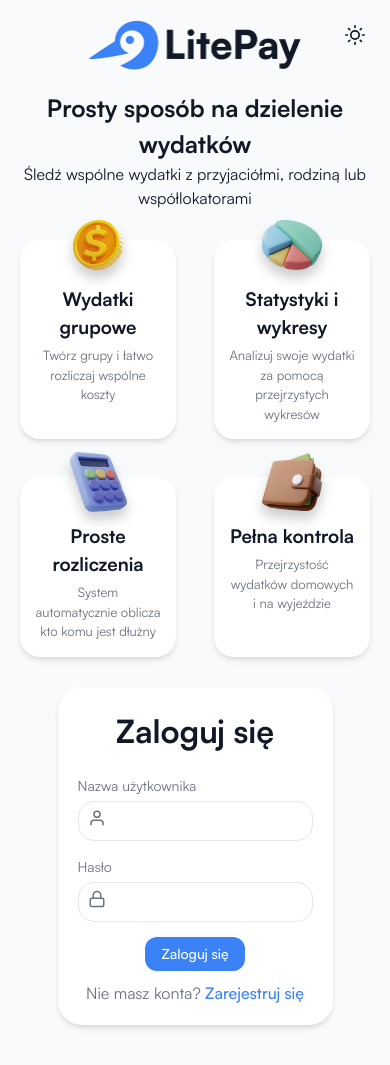
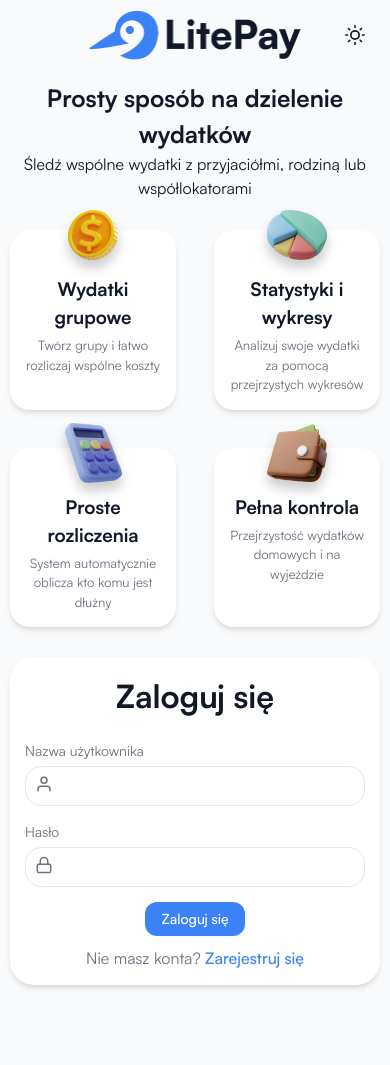
Before and after one commit to hadoyyo/LitePay-WebApp, a React (Create React App) app in the folder LitePay-Project/client/: page /login in a window 390 px wide. After the commit the page ends 1015 px from the top, so only its background shows below. Built offline with nearby package versions, Linux system fonts and the light colour scheme; no server answers.

Commit message:
Adjust auth form width on mobile devices

```diff
--- a/LitePay-Project/client/src/components/common/Card.jsx
+++ b/LitePay-Project/client/src/components/common/Card.jsx
@@ -7,6 +7,10 @@ const CardContainer = styled.div`
   padding: ${({ $padding }) => $padding || '2rem'};
   margin-bottom: 2rem;
   transition: box-shadow 0.3s ease;
+
+  @media (max-width: 576px) {
+    padding: 1.5rem;
+  }
 
   &:hover {
     box-shadow: ${({ theme, $hover }) => ($hover ? theme.shadows.md : 'none')};
@@ -32,9 +36,9 @@ const CardBody = styled.div`
   color: ${({ theme }) => theme.colors.textSecondary};
 `;
 
-export default function Card({ title, children, padding, hover, actions }) {
+export default function Card({ title, children, padding, hover, actions, className }) {
   return (
-    <CardContainer $padding={padding} $hover={hover}>
+    <CardContainer className={className} $padding={padding} $hover={hover}>
       {title && (
         <CardHeader>
           <CardTitle>{title}</CardTitle>
--- a/LitePay-Project/client/src/pages/Auth/LoginPage.jsx
+++ b/LitePay-Project/client/src/pages/Auth/LoginPage.jsx
@@ -20,6 +20,7 @@ const LoginContainer = styled.div`
 
   @media (max-width: 768px) {
     flex-direction: column;
+    padding: 1rem;
   }
 `;
 
--- a/LitePay-Project/client/src/pages/Auth/RegisterPage.jsx
+++ b/LitePay-Project/client/src/pages/Auth/RegisterPage.jsx
@@ -17,6 +17,10 @@ const RegisterContainer = styled.div`
   min-height: 100vh;
   padding: 2rem;
   flex-direction: column;
+
+  @media (max-width: 576px) {
+    padding: 1rem;
+  }
 `;
 
 const Logo = styled.div`
```
